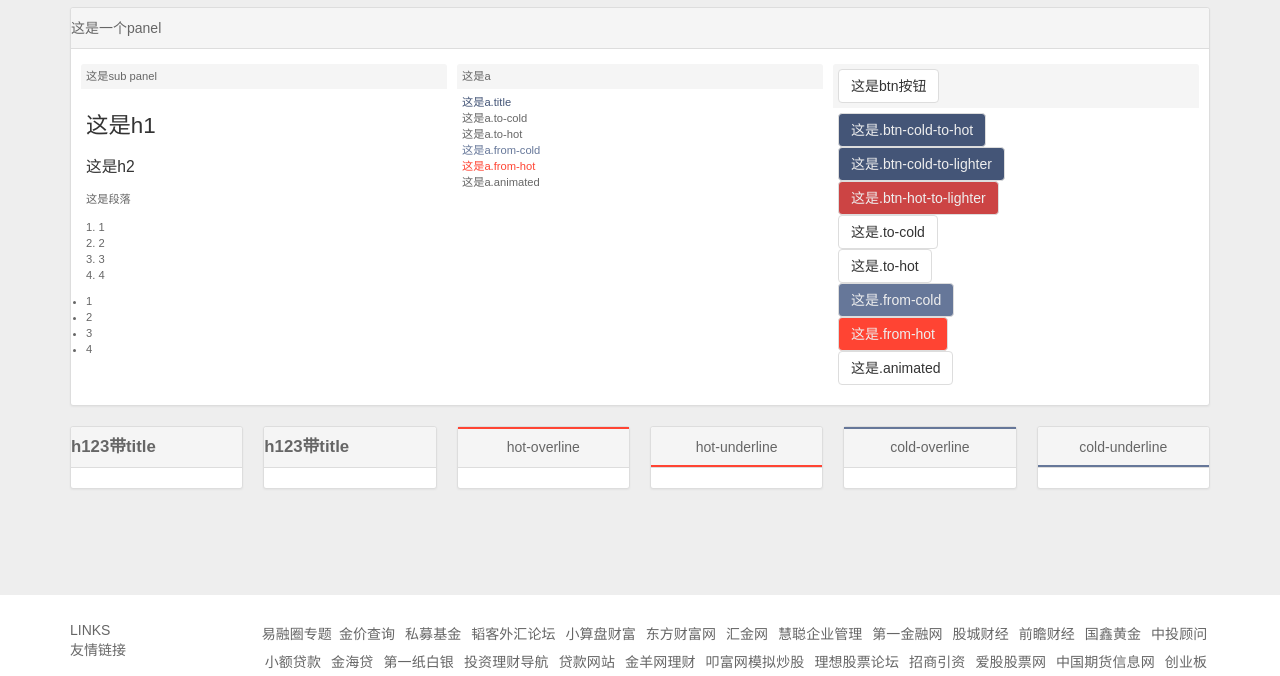
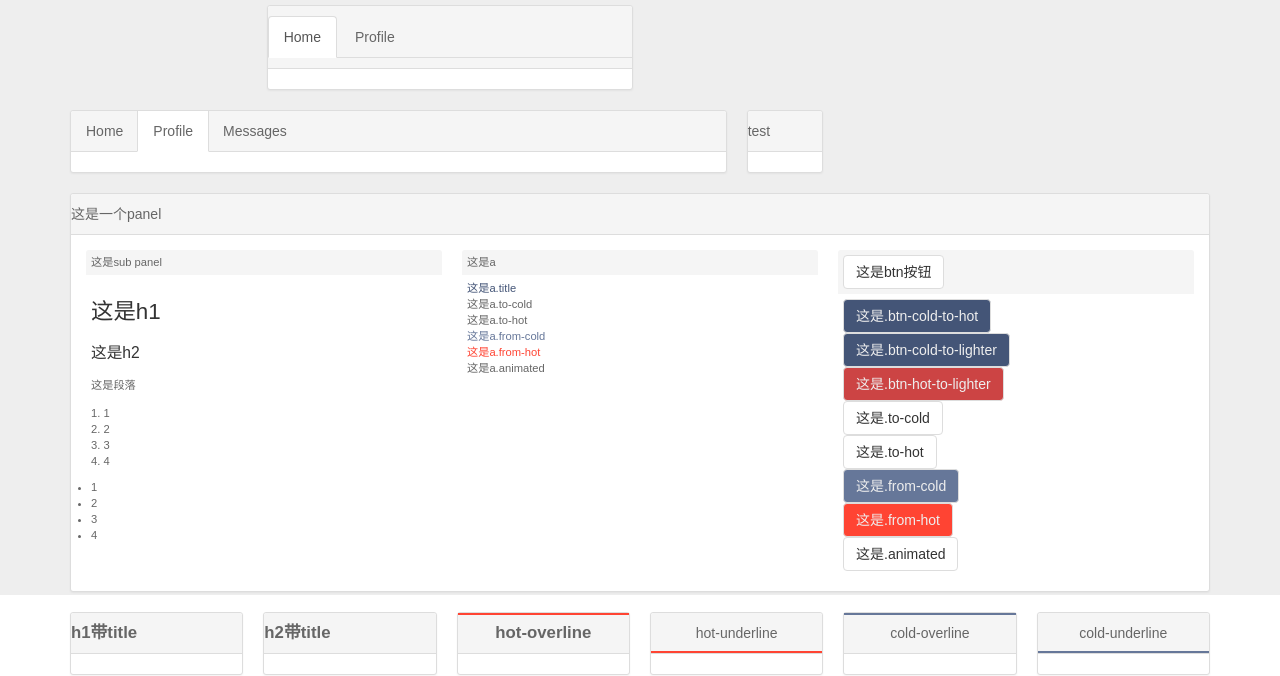
Before and after one commit to neroxing/yrProject, a plain HTML site: page example.html in a window 1280 px wide. Shown: the part 114-790 px from the top of the page. Drawn offline with Linux system fonts and the light colour scheme.

Commit message:
base style add  panel-tabs

```diff
--- a/css/yr.css
+++ b/css/yr.css
@@ -226,7 +226,7 @@
 		}
 		/* sub panel */
 		.panel .panel {
-			margin: 5px 0;
+			margin: 5px;
 			border-radius: 0px;
 			border: none;
 			box-shadow: 0 1px 2px rgba(0, 0, 0, 0);
@@ -260,8 +260,25 @@
 			padding-left: 5px;
 			padding-right: 5px;
 		}
+	/* bootstrap tab overwrite */
+		.panel-heading .nav-panel-tabs{
+			margin: -10px 0; /* conpensate padding for pannel */
+		}
+		.panel-heading .nav-panel-tabs>li {
+			float: left;
+			margin-bottom: -1px;
+		}
+		.nav-panel-tabs>li.active>a, .nav-panel-tabs>li.active-default>a:hover, .nav-panel-tabs>li.active>a:focus {
+			color: var(--gray-dark);
+			background-color: var(--white-max);
+			border: 1px solid var(--white-dark);
+			margin: -1px -1px 0px -1px;
+			border-bottom-color: transparent;
+			cursor: default;
+		}
 	/* header decoration can only used in first level panel*/
 		.hot-overline{
+			/* subpanel needs adujust margin. */
 			margin-top: -10px;
 			padding-top: 8px;
 			border-top: 2px solid var(--hot-light);
@@ -285,8 +302,31 @@
 			border-bottom: 2px solid var(--cold-light);
 			text-align: center;
 		}
-
-
+		/* for active tab */
+		.tab-hot-overline li.active{
+			margin-top: -10px;
+			padding-top: 8px;
+			border-top: 2px solid var(--hot-light);
+			text-align: center;
+		}
+		.tab-hot-underline li.active{
+			margin-bottom: -10px;
+			padding-bottom: 8px;
+			border-bottom: 2px solid var(--hot-light);
+			text-align: center;
+		}
+		.tab-cold-overline li.active{
+			margin-top: -10px;
+			padding-top: 8px;
+			border-top: 2px solid var(--cold-light);
+			text-align: center;
+		}
+		.tab-cold-underline li.active{
+			margin-bottom: -10px;
+			padding-bottom: 8px;
+			border-bottom: 2px solid var(--cold-light);
+			text-align: center;
+		}
 /* banner */
 	#home-banner .row{
 		padding: 7px 0;
@@ -302,10 +342,10 @@
 		padding: 5px;
 	}
 	#home-banner a.fa-weibo:hover{
-		color: #DB2016;
+		color: #DB2016; /*special color for weibo*/
 	}
 	#home-banner a.fa-weixin:hover{
-		color: #86C610;
+		color: #86C610; /*special color for weixin*/
 	}
 	#login-banner{
 		height: 40px;
--- a/example.html
+++ b/example.html
@@ -76,14 +76,43 @@
 	<!-- content -->
 	<div id="content" class="container">
 		<div class="row">
-			<!-- search -->
-			<div class="col-sm-8">
+			<!-- vertical tab -->
+			<div class="col-sm-4">
+				<div class="panel">
+					<div class="panel-heading">
+						<ul class="nav nav-tabs">
+							<li role="presentation" class="active"><a href="#">Home</a></li>
+							<li role="presentation"><a href="#">Profile</a></li>
+						</ul>
+					</div>
+					<div class="panel-body">
+					</div>
+				</div>
 			</div>
-
-			<!-- report -->
-			<div class="col-sm-4">
+			<!-- horizontal tab -->
+			<div class="col-sm-7">
+				<div class="panel">
+					<div class="panel-heading">
+						<ul class="nav nav-panel-tabs">
+							<li role="presentation"><a href="#">Home</a></li>
+							<li role="presentation" class="active"><a href="#">Profile</a></li>
+							<li role="presentation"><a href="#">Messages</a></li>
+						</ul>
+					</div>
+					<div class="panel-body">
+					</div>
+				</div>
 			</div>
-			<!-- capital-list -->
+			<div class="col-sm-1">
+				<div class="panel">
+					<div class="panel-heading">
+						test
+					</div>
+					<div class="panel-body">
+					</div>
+				</div>
+			</div>
+			<!-- commen-style -->
 			<div class="col-sm-12">
 				<div class="panel">
 					<div class="panel-heading">
@@ -149,11 +178,11 @@
 					</div>
 				</div>
 			</div>
-			<!-- project-list -->
+			<!-- panel header decoration -->
 			<div class="col-sm-2">
 				<div class="panel">
 					<div class="panel-heading">
-						<h1 class="panel-title">h123带title</h1>
+						<h1 class="panel-title">h1带title</h1>
 					</div>
 					<div class="panel-body">
 					</div>
@@ -162,7 +191,7 @@
 			<div class="col-sm-2">
 				<div class="panel">
 					<div class="panel-heading">
-						<h2 class="panel-title">h123带title</h2>
+						<h2 class="panel-title">h2带title</h2>
 					</div>
 					<div class="panel-body">
 					</div>
@@ -171,7 +200,7 @@
 			<div class="col-sm-2">
 				<div class="panel">
 					<div class="panel-heading">
-						<div class="hot-overline">hot-overline</div>
+						<div class="hot-overline panel-title">hot-overline</div>
 					</div>
 					<div class="panel-body">
 					</div>
@@ -294,7 +323,7 @@
 							<div><a>隐私条款</a></div>
 							<div><a>网站地图</a></div>
 						</div>
-						<div class="col-sm-4" style="margin-top: -70px;">
+						<div class="col-sm-4">
 							<div><h3>微信订阅</h3></div>
 							<div>
 								<img src="http://yf.trjcn.com/assets/src/images/v6/temp/wechat-qrcode.jpg" alt="微信二维码" height="97" widh="97">
```
